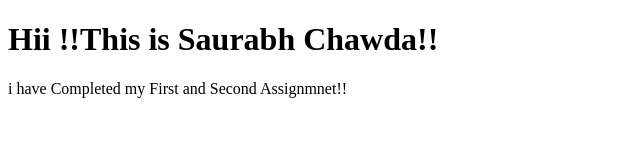
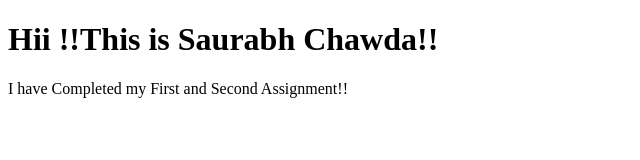
Before and after one commit to SaurabhChawda/Saurabhchawda.com, a plain HTML site: page index.html in a window 1280 px wide. Shown: the full height of the page, 0-640 px from the left. Drawn offline with Linux system fonts and the light colour scheme.

Commit message:
Docs: Change in Index FIle

```diff
--- a/index.html
+++ b/index.html
@@ -11,7 +11,7 @@
         Hii !!This is Saurabh Chawda!!
     </h1>
     <p>
-        i have Completed my First and Second Assignmnet!!
+        I have Completed my First and Second Assignment!!
     </p>
 </body>
 </html>
```
